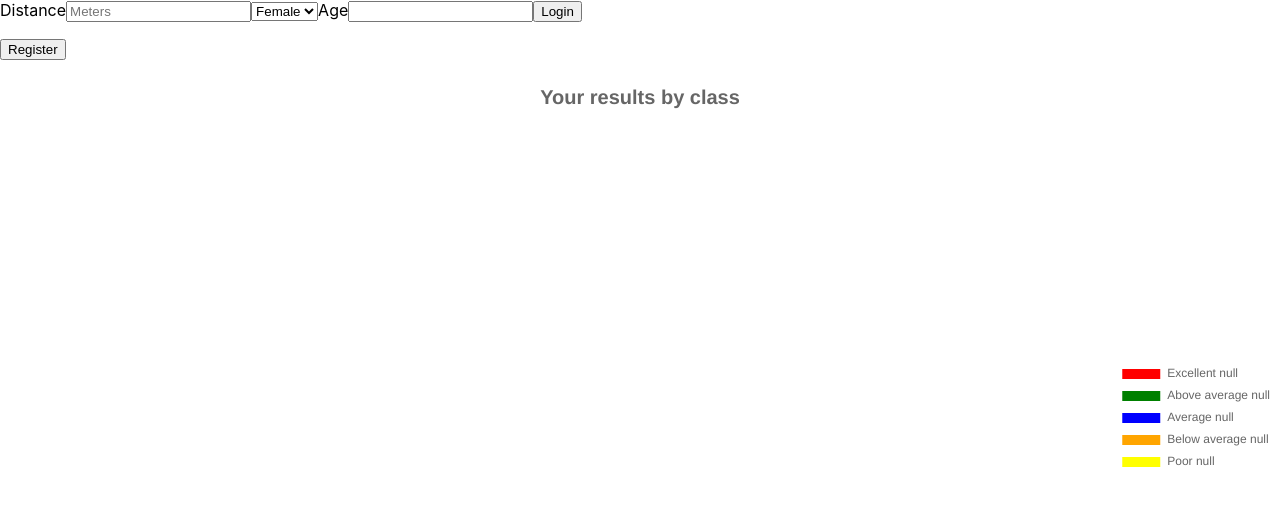
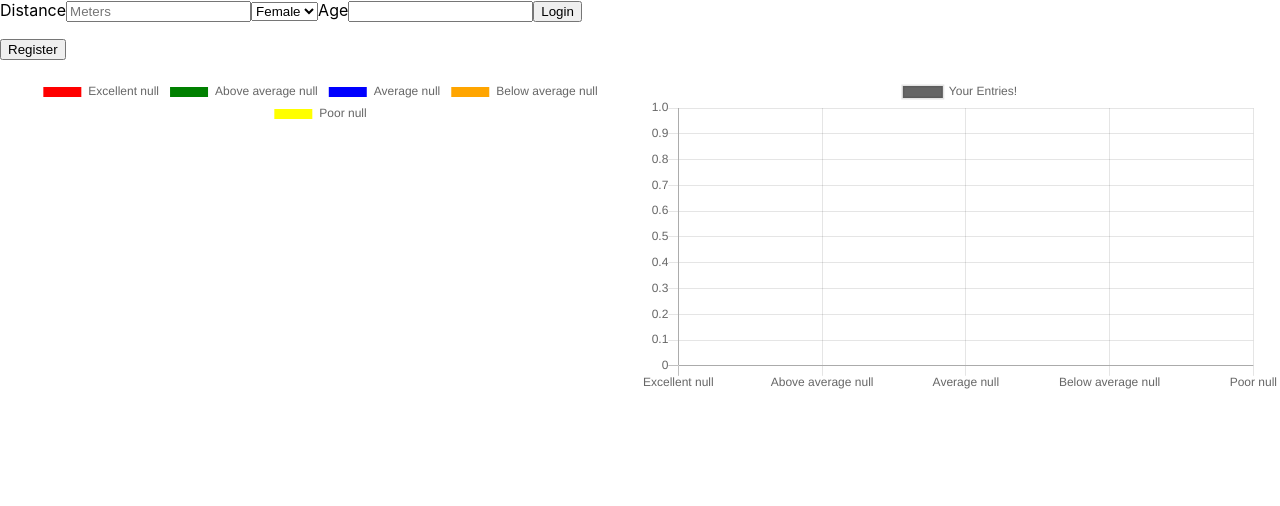
Before and after one commit to EevanR/cooper-client-react, a React (Create React App) app: page / in a window 1280 px wide. Shown: the top 506 px of the page. Built offline with nearby package versions, Linux system fonts and the light colour scheme; no server answers.

Commit message:
display 2 charts next to each other, chart data set to variable

```diff
--- /dev/null
+++ b/src/App.css
@@ -0,0 +1,14 @@
+.chartBlock {
+  display: inline-block;
+  width: 100%;
+}
+
+.chart1 {
+  width: 50%;
+  float: left;
+}
+
+.chart2 {
+  width: 50%;
+  float: right;
+}
--- a/src/App.jsx
+++ b/src/App.jsx
@@ -8,6 +8,7 @@ import { saveUser } from './modules/userRegister';
 import DisplayPerformanceData from "./components/DisplayPerformanceData";
 import { logout } from "./modules/logout";
 import Chart from "./components/Chart";
+import './App.css';
 
 class App extends Component {
   state = {
--- a/src/components/Chart.jsx
+++ b/src/components/Chart.jsx
@@ -47,20 +47,15 @@ class Chart extends Component {
 
   render() {
     const { excellent, aboveAv, av, belowAv, poor } = this.state
-    return (
-      <div>
-        <div className="chart">
-          <Doughnut
-            data={{
-              labels: [
+    const data =
+      {labels: [
         `Excellent ${excellent}`,
         `Above average ${aboveAv}`,
         `Average ${av}`,
         `Below average ${belowAv}`,
         `Poor ${poor}`
       ],
-              datasets: [
-                {
+      datasets: [{
           label: "Your Entries!",
           data: [
             excellent,
@@ -77,9 +72,8 @@ class Chart extends Component {
             'yellow'
           ]
         }
-              ]
-            }}
-            options={{
+      ],
+      options: {
         title:{
           display: true,
           text: 'Your results by class',
@@ -88,9 +82,14 @@ class Chart extends Component {
         legend:{
           display: true,
           position: 'right'
+        }}
       }
-            }}
-          />
+
+    return (
+      <div>
+          <div className="chartBLock">
+            <div className="chart1"><Doughnut data = {data}/></div>
+            <div className="chart2"><Line data = {data}/></div>
         </div>
       </div>
     )
```
Lines whose indentation alone changed are shown as unchanged.
